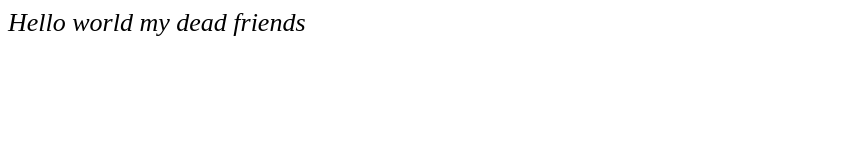
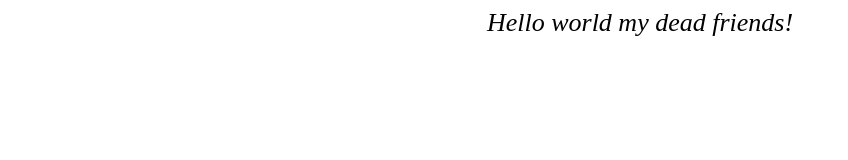
Before and after one commit to TrufflePhantom/rsschool-cv, a plain HTML site: page index.html in a window 1280 px wide. Shown: the whole page, without its empty margins (0-848 px from the left). Drawn offline with Linux system fonts and the light colour scheme.

Commit message:
fix: display

```diff
--- a/index.css
+++ b/index.css
@@ -1,4 +1,5 @@
 .main {
   font-size: 26px;
   font-style: italic;
+  text-align: center;
 }
--- a/index.html
+++ b/index.html
@@ -8,6 +8,6 @@
     <link rel="stylesheet" href="./index.css" />
   </head>
   <body>
-    <div class="main">Hello world my dead friends</div>
+    <div class="main">Hello world my dead friends!</div>
   </body>
 </html>
```
